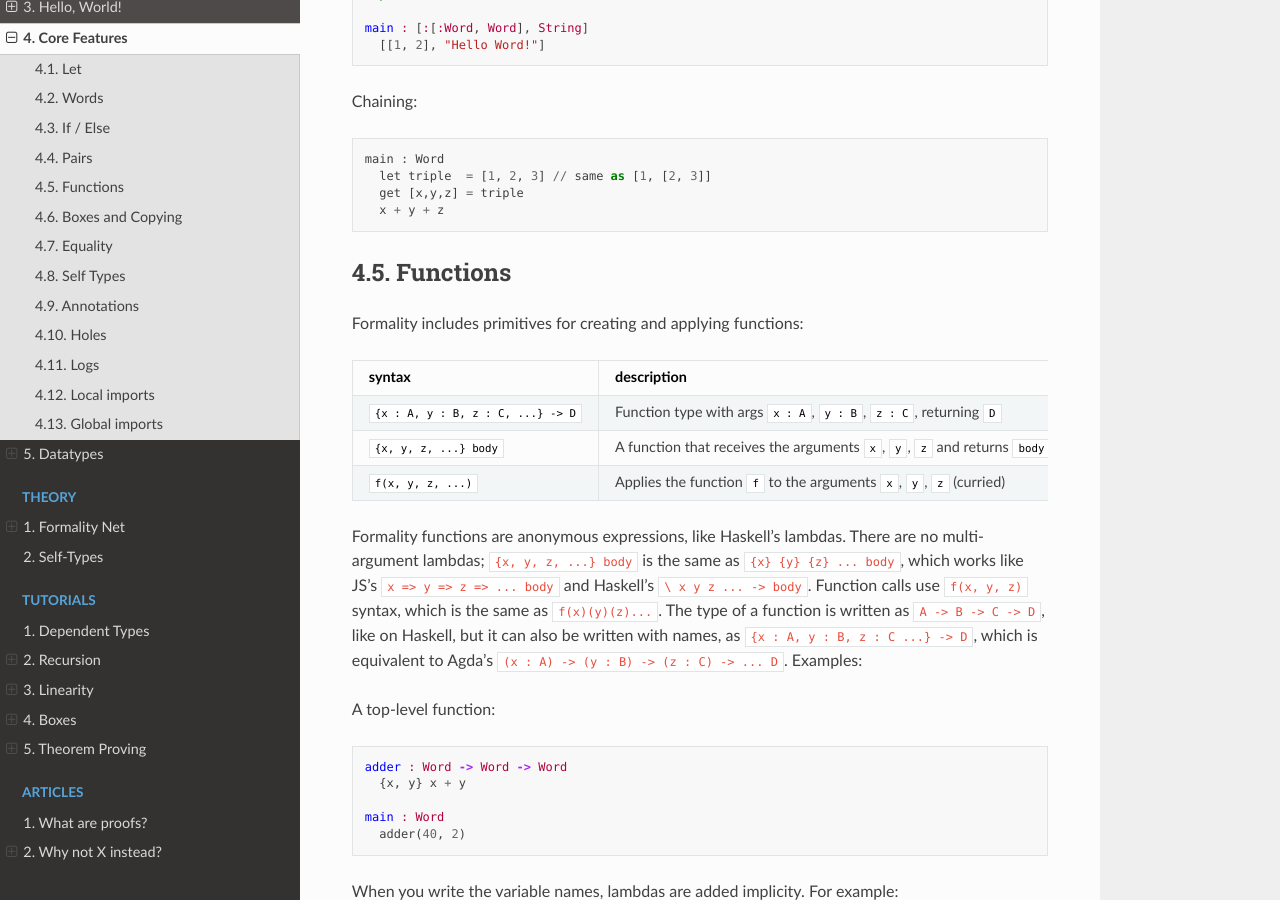
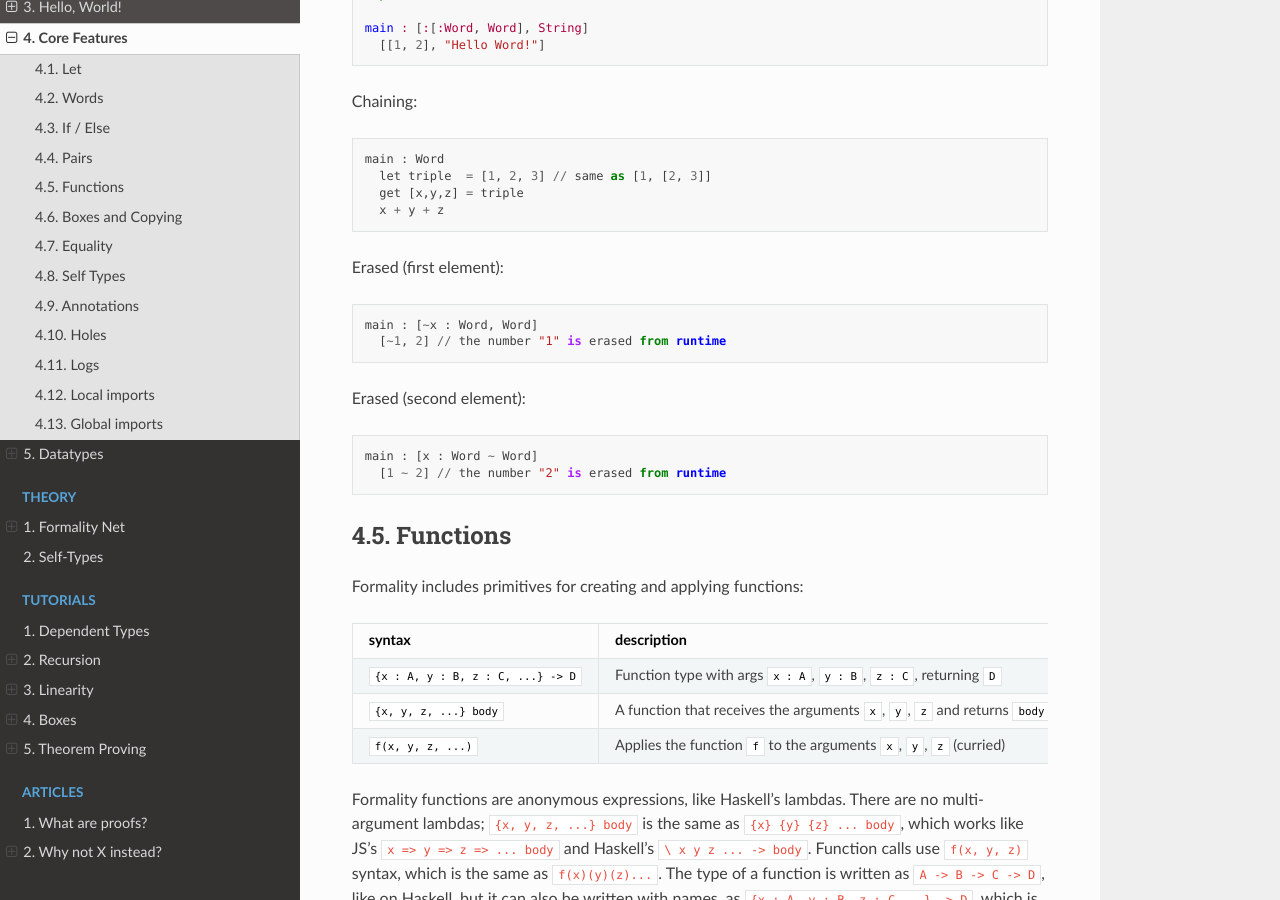
Before and after one commit to Soonad/docs.formality-lang.org, a Sphinx documentation site: the page built from docs/source/language/4.Core-Features.md, in a window 1280 px wide and 900 px high, scrolled down 3616 px. Built offline with Sphinx 7.4.7 and the Read the Docs theme 2.0.0, drawn with Linux system fonts in a browser that asks for light colours; pages that are not in the unit, such as notebooks, are missing from menus.

Commit message:
Document erased pairs

````diff
--- a/docs/source/language/4.Core-Features.md
+++ b/docs/source/language/4.Core-Features.md
@@ -160,6 +160,21 @@ main : Word
   let triple  = [1, 2, 3] // same as [1, [2, 3]]
   get [x,y,z] = triple
   x + y + z
+```
+
+Erased (first element):
+
+```
+main : [~x : Word, Word]
+  [~1, 2] // the number "1" is erased from runtime
+```
+
+
+Erased (second element):
+
+```
+main : [x : Word ~ Word]
+  [1 ~ 2] // the number "2" is erased from runtime
 ```
 
 ## Functions
````
